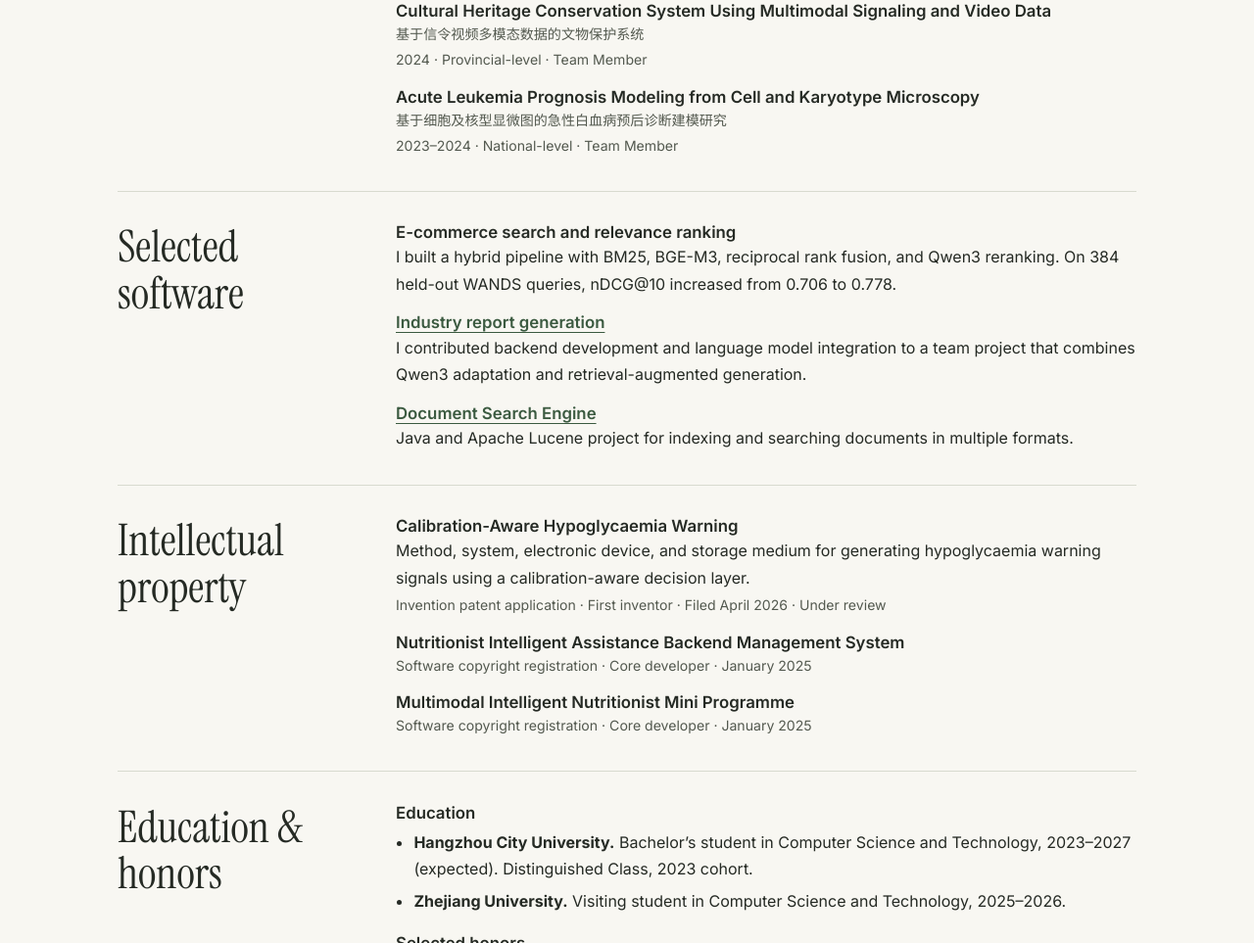
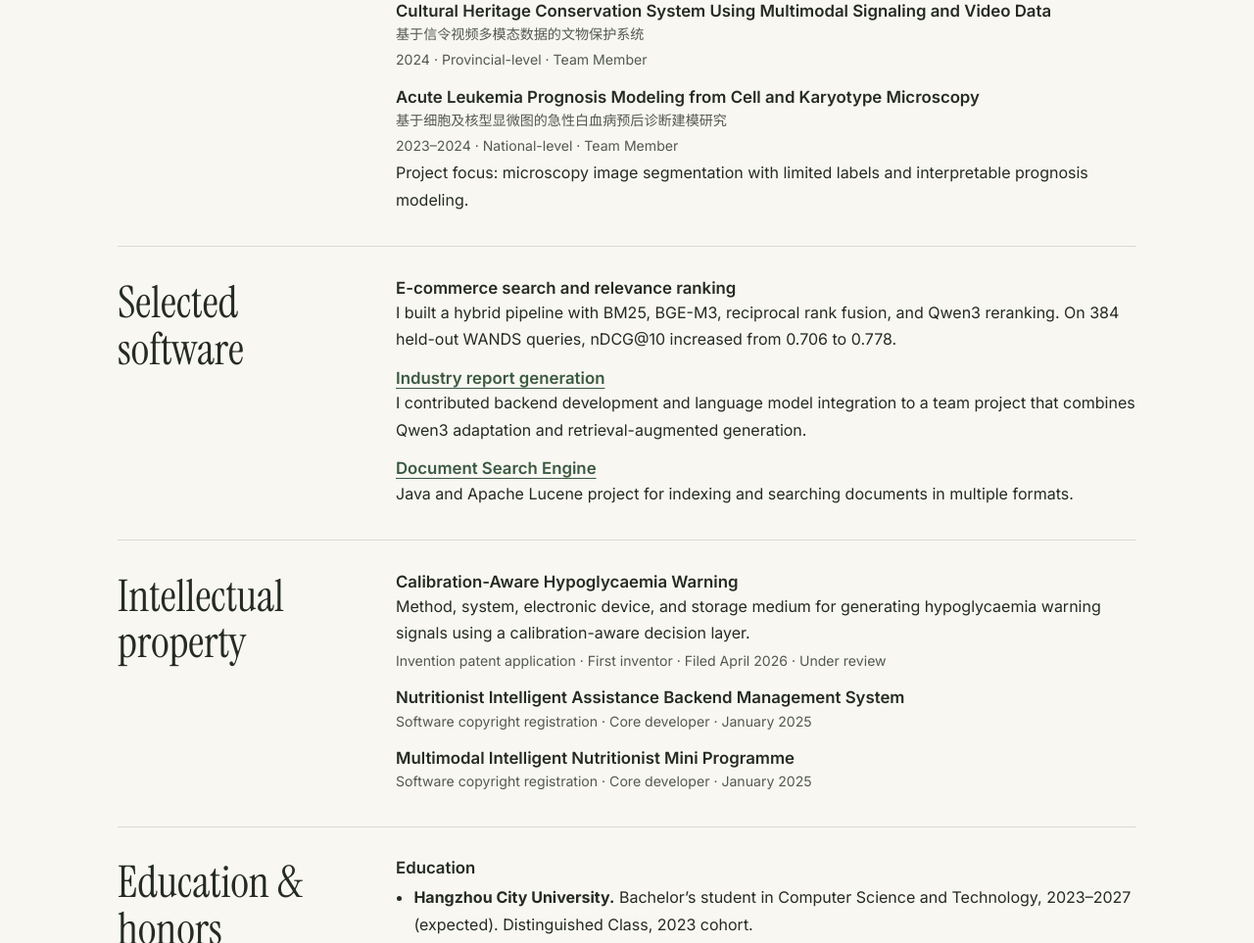
Before and after one commit to MyLoveSong/MyLoveSong.github.io, a plain HTML site: page index.html in a window 1280 px wide. Shown: the part 1975-2938 px from the top of the page at 98% size. Drawn offline with Linux system fonts and the light colour scheme.

Commit message:
Describe the leukemia project on the academic homepage

```diff
--- a/index.html
+++ b/index.html
@@ -195,6 +195,7 @@
               <h3>Acute Leukemia Prognosis Modeling from Cell and Karyotype Microscopy</h3>
               <p class="project-title-zh" lang="zh-CN">基于细胞及核型显微图的急性白血病预后诊断建模研究</p>
               <p class="project-meta"><time datetime="2023">2023</time>–<time datetime="2024">2024</time> · National-level · Team Member</p>
+              <p>Project focus: microscopy image segmentation with limited labels and interpretable prognosis modeling.</p>
             </li>
           </ul>
         </div>
```
